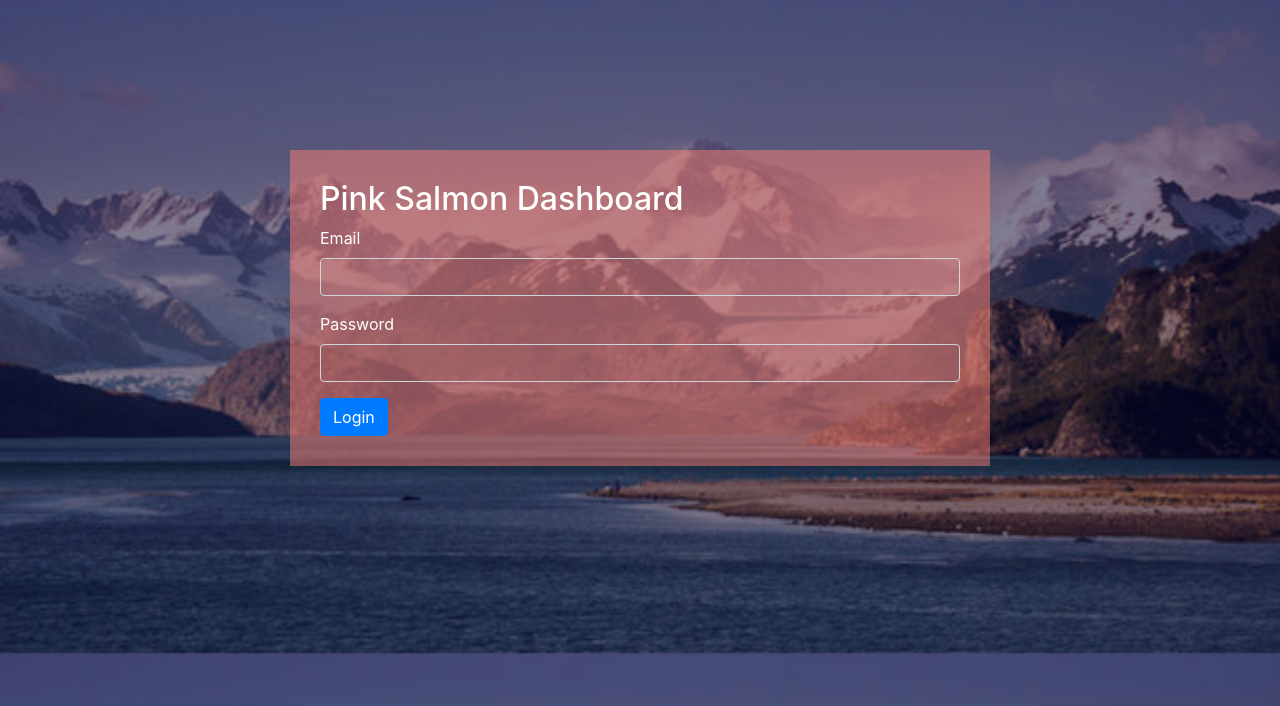
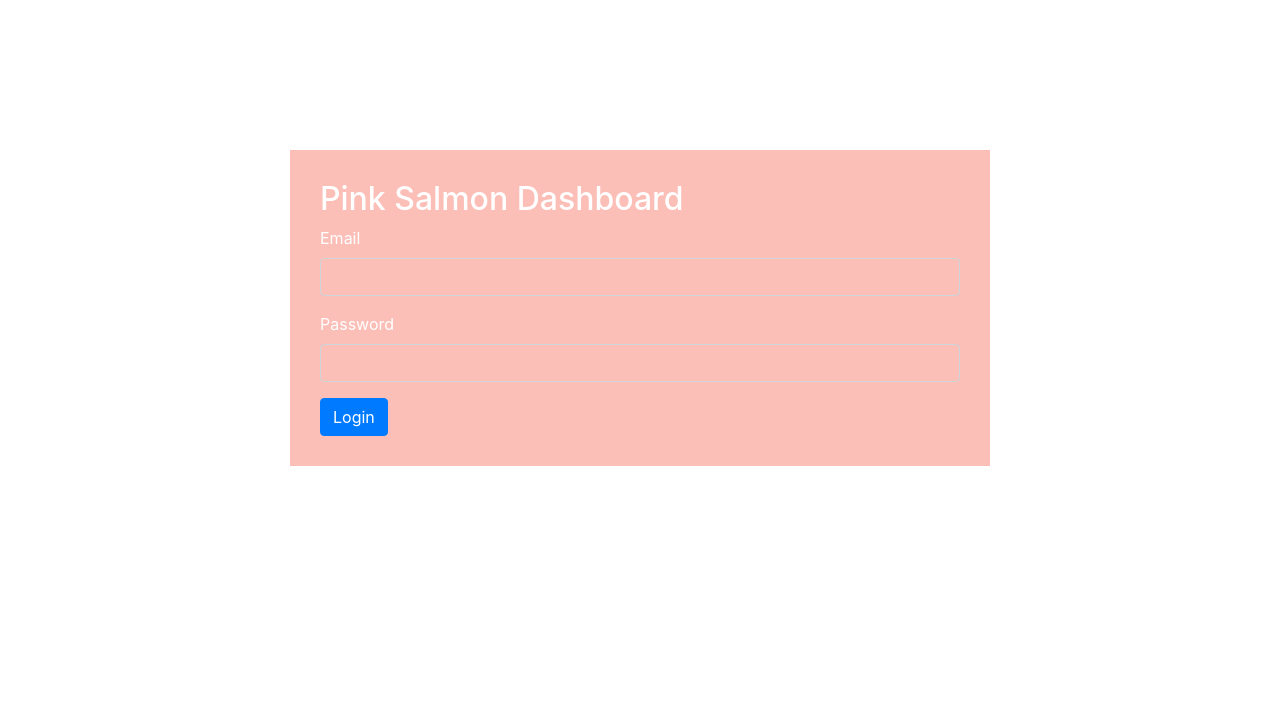
Before and after one commit to Spikey456/SalmonDashboard, a PHP site: page /login.php in a window 1280 px wide. Shown: the top 706 px of the page. Run offline with PHP 8.4, Linux system fonts and the light colour scheme; some libraries are stand-ins or nearby versions.

Commit message:
new new new

```diff
--- a/css/style.css
+++ b/css/style.css
@@ -1,5 +1,6 @@
 body{
-		background: linear-gradient(rgba(0, 0, 50, 0.5), rgba(0, 0, 50, 0.5)), url(../assets/mountain.png);
+		/*background: linear-gradient(rgba(0, 0, 50, 0.5), rgba(0, 0, 50, 0.5)), url(../assets/mountain.png);*/
+		background-color: Whites;
 		background-size: cover;
 		background-position: center;
 }
```
